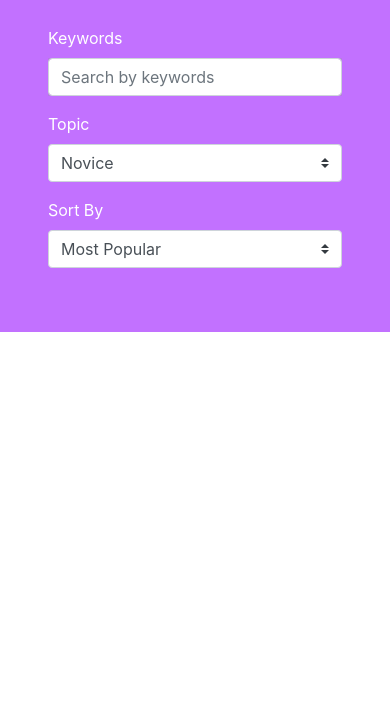
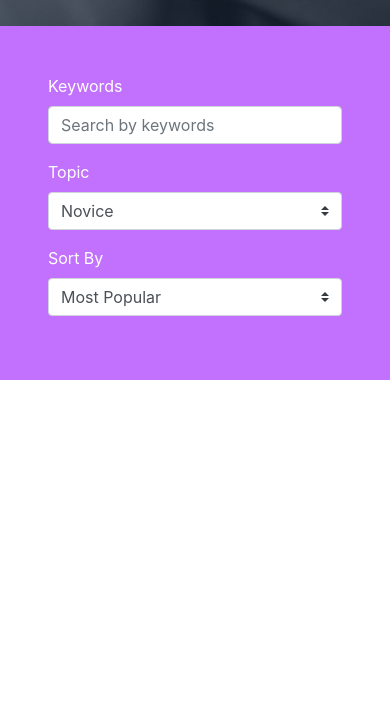
Before and after one commit to marktipton/atlas-smiling-school, a plain HTML site: page 1-courses.html in a window 390 px wide. Shown: the part 118-844 px from the top of the page. Drawn offline with nearby package versions, Linux system fonts and the light colour scheme; a web font is replaced by a local one.

Commit message:
added margin top for mobile mode only.

```diff
--- a/1-courses.html
+++ b/1-courses.html
@@ -47,7 +47,7 @@
           </h1>
         </div>
         <!-- form -->
-        <div class="form-bg">
+        <div class="form-bg mt-5 mt-sm-0">
           <form class="row p-5">
             <div class="form-group col-12 col-md-4 text-left">
               <label for="Keywords">Keywords</label>
```
